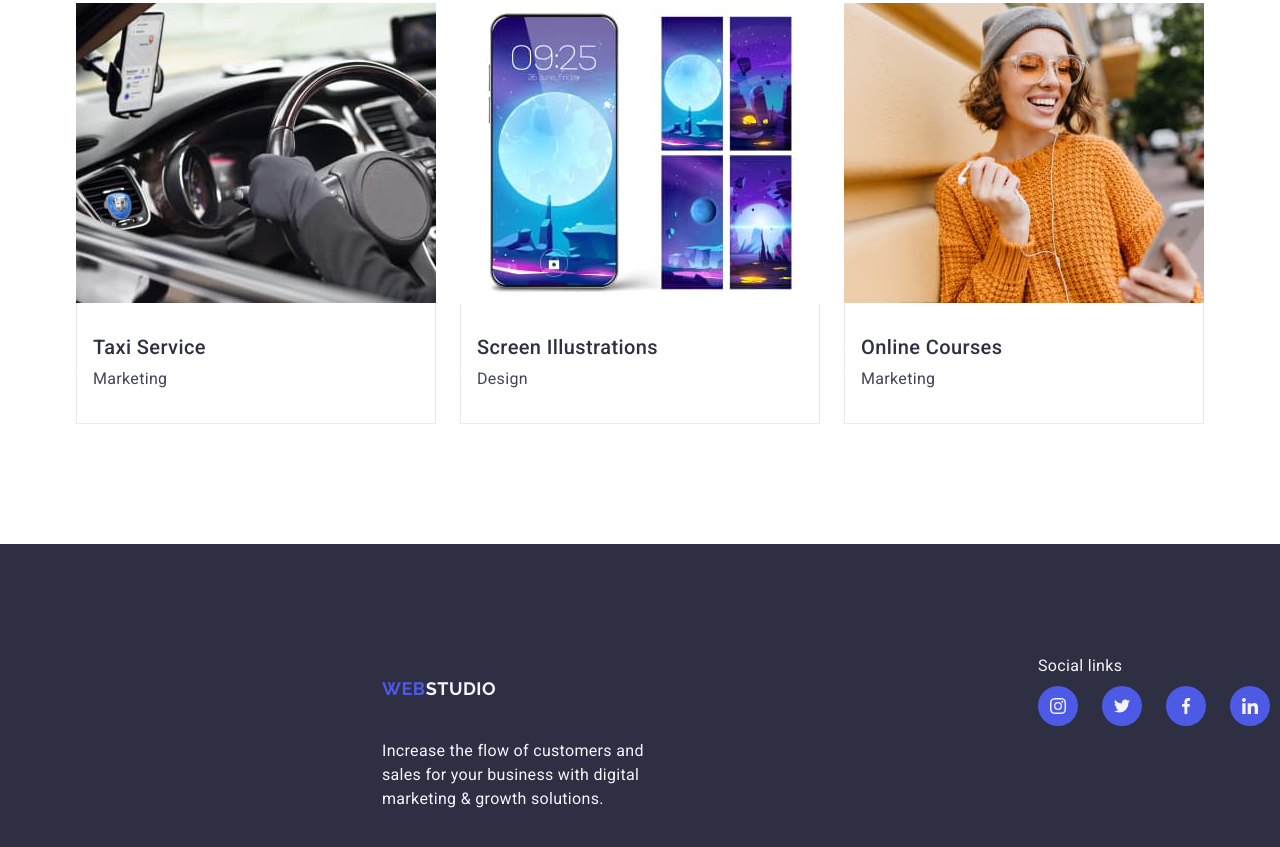
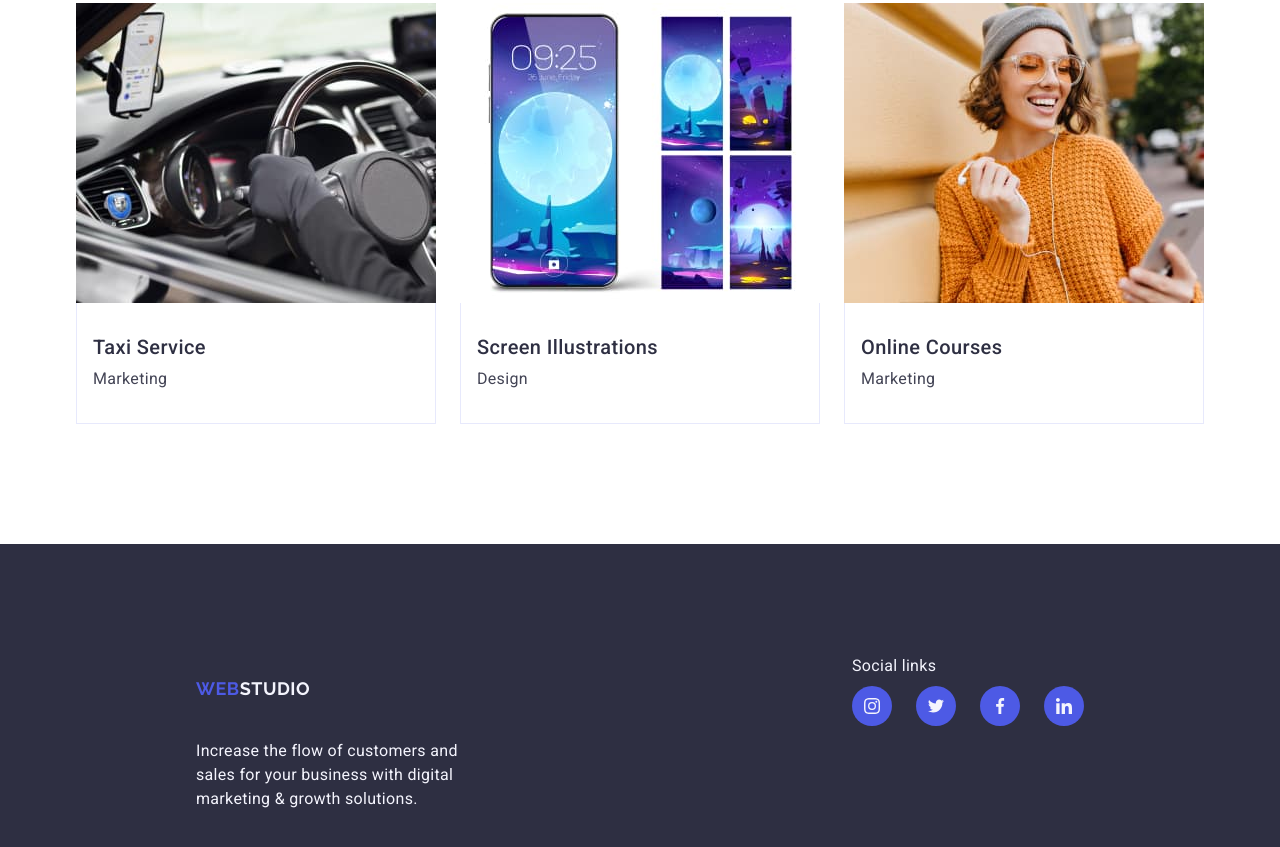
Before and after one commit to OlehDee/got-markup-hw-04, a plain HTML site: page index.html in a window 1280 px wide. Shown: the part 2640-3487 px from the top of the page. Drawn offline with nearby package versions, Linux system fonts and the light colour scheme.

Commit message:
footer change

```diff
--- a/index.html
+++ b/index.html
@@ -251,7 +251,7 @@
                  <p class="footer-text">Increase the flow of customers and sales for your business with digital marketing & growth solutions.</p>
             </div>
 
-                 <div class="social-links">
+                 <div class="container social-links">
                     <p class="social-text">Social links</p>
                     <ul class="social-list">
 
```
